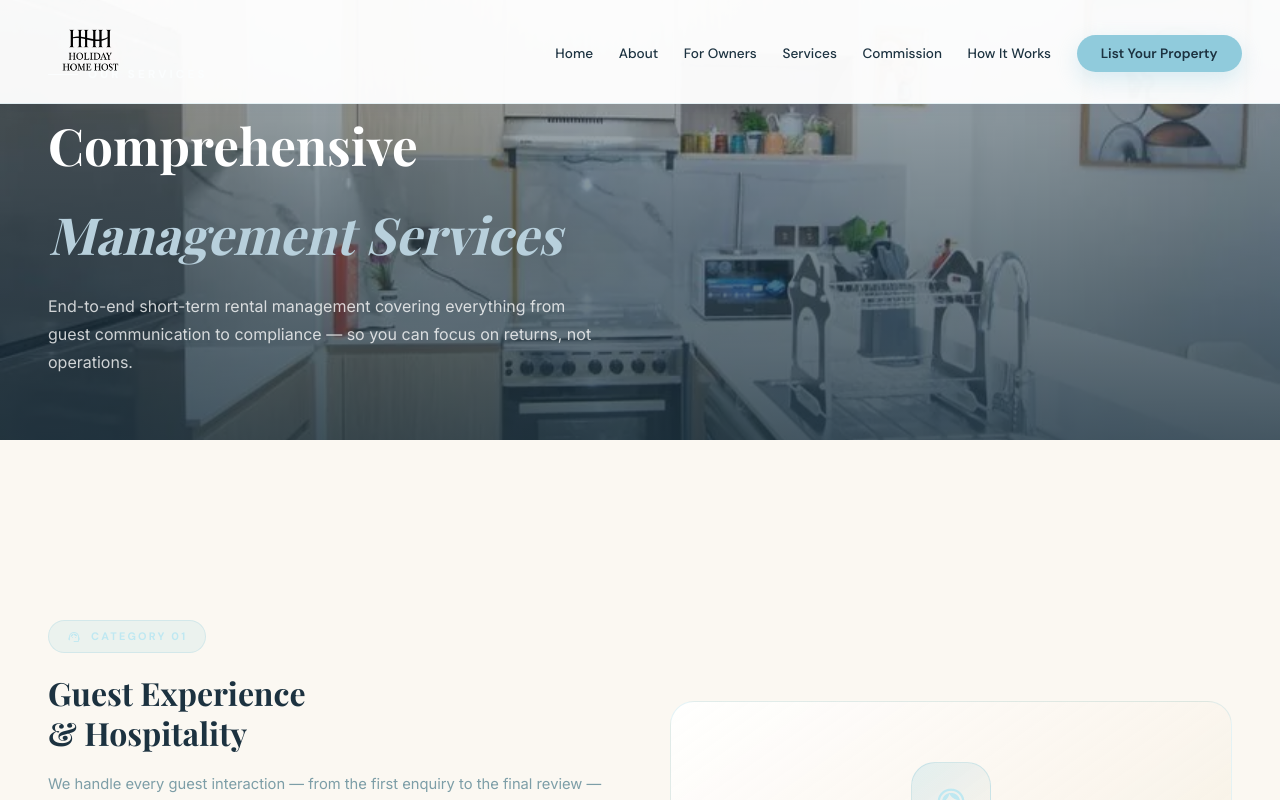
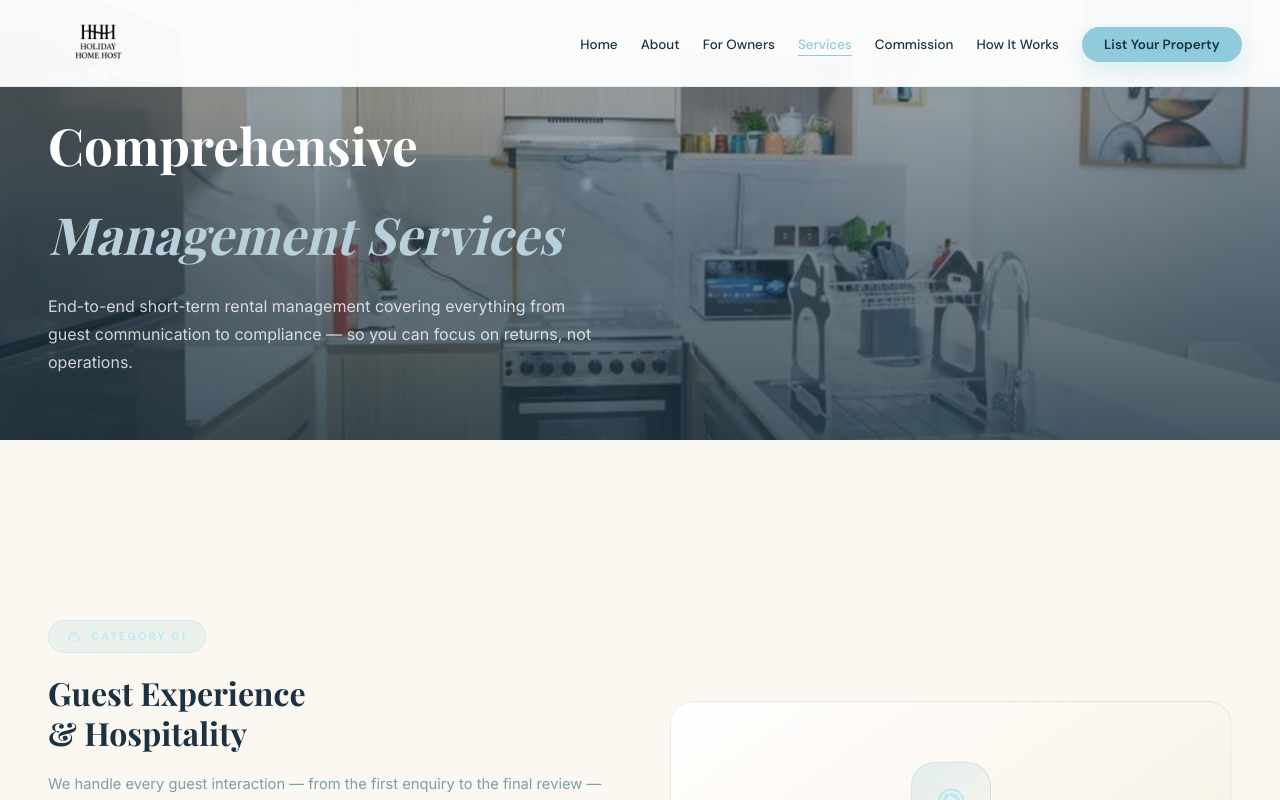
Before and after one commit to kartik-singhhh03/hhh, a React (Vite) app: page /services in a window 1280 px wide. Shown: the top 800 px of the page. Built offline with nearby package versions, Linux system fonts and the light colour scheme; a web font is replaced by a local one.

Commit message:
made navbar thinner

```diff
--- a/src/App.jsx
+++ b/src/App.jsx
@@ -70,6 +70,11 @@ const SEO_BY_PATH = {
   },
 };
 
+function getNavOffset() {
+  const nav = document.getElementById("mainNav");
+  return nav ? nav.getBoundingClientRect().height + 14 : 92;
+}
+
 function updateMeta(name, content, property = false) {
   const selector = property ? `meta[property="${name}"]` : `meta[name="${name}"]`;
   let tag = document.head.querySelector(selector);
@@ -134,11 +139,19 @@ export default function App() {
   }, [location.pathname]);
 
   useEffect(() => {
-    if (!location.hash) return;
+    if (!location.hash) {
+      window.scrollTo({ top: 0, left: 0, behavior: "auto" });
+      return;
+    }
 
     const id = location.hash.replace("#", "");
     window.setTimeout(() => {
-      document.getElementById(id)?.scrollIntoView({ behavior: "smooth" });
+      const target = document.getElementById(id);
+      if (!target) return;
+
+      const top =
+        target.getBoundingClientRect().top + window.scrollY - getNavOffset();
+      window.scrollTo({ top, behavior: "smooth" });
     }, 80);
   }, [location]);
 
--- a/src/components/Navbar.jsx
+++ b/src/components/Navbar.jsx
@@ -1,7 +1,17 @@
 import { useState, useEffect } from "react";
-import { Link } from "react-router-dom";
+import { Link, NavLink, useLocation } from "react-router-dom";
+
+const navItems = [
+  { to: "/", label: "Home", end: true },
+  { to: "/about", label: "About" },
+  { to: "/property-owners", label: "For Owners" },
+  { to: "/services", label: "Services" },
+  { to: "/commission", label: "Commission" },
+  { to: "/how-it-works", label: "How It Works" },
+];
 
 export default function Navbar() {
+  const location = useLocation();
   const [scrolled, setScrolled] = useState(false);
   const [menuOpen, setMenuOpen] = useState(false);
 
@@ -13,14 +23,42 @@ export default function Navbar() {
     return () => window.removeEventListener("scroll", handleScroll);
   }, []);
 
+  useEffect(() => {
+    setMenuOpen(false);
+  }, [location.pathname, location.hash]);
+
+  useEffect(() => {
+    const closeOnEscape = (event) => {
+      if (event.key === "Escape") setMenuOpen(false);
+    };
+
+    window.addEventListener("keydown", closeOnEscape);
+    return () => window.removeEventListener("keydown", closeOnEscape);
+  }, []);
+
   const closeMenu = () => setMenuOpen(false);
+  const linkClassName = ({ isActive }) => (isActive ? "active" : undefined);
+
+  const handleLogoClick = (event) => {
+    closeMenu();
+
+    if (location.pathname === "/") {
+      event.preventDefault();
+      window.scrollTo({ top: 0, behavior: "smooth" });
+    }
+  };
 
   return (
     <nav
       className={`nav ${scrolled ? "scrolled" : ""} ${menuOpen ? "menu-open" : ""}`}
       id="mainNav"
     >
-      <Link to="/" className="nav-logo" onClick={closeMenu}>
+      <Link
+        to="/"
+        className="nav-logo"
+        onClick={handleLogoClick}
+        aria-label="Holiday Home Host home"
+      >
         <img
           src="/hhh-black.webp"
           alt="Holiday Home Host"
@@ -28,44 +66,26 @@ export default function Navbar() {
         />
       </Link>
       <ul className="nav-links" id="navLinks">
+        {navItems.map((item) => (
+          <li key={item.to}>
+            <NavLink
+              to={item.to}
+              end={item.end}
+              className={linkClassName}
+              onClick={closeMenu}
+            >
+              {item.label}
+            </NavLink>
+          </li>
+        ))}
         <li>
-          <Link to="/" onClick={closeMenu}>
-            Home
-          </Link>
-        </li>
-        <li>
-          <Link to="/about" onClick={closeMenu}>
-            About
-          </Link>
-        </li>
-        <li>
-          <Link to="/property-owners" onClick={closeMenu}>
-            For Owners
-          </Link>
-        </li>
-        <li>
-          <Link to="/services" onClick={closeMenu}>
-            Services
-          </Link>
-        </li>
-        <li>
-          <Link to="/commission" onClick={closeMenu}>
-            Commission
-          </Link>
-        </li>
-        <li>
-          <Link to="/how-it-works" onClick={closeMenu}>
-            How It Works
-          </Link>
-        </li>
-        <li>
-          <Link
+          <NavLink
             to="/property-owners"
-            className="nav-cta"
+            className={({ isActive }) => `nav-cta ${isActive ? "active" : ""}`}
             onClick={closeMenu}
           >
             List Your Property
-          </Link>
+          </NavLink>
         </li>
       </ul>
       <button
--- a/src/styles.css
+++ b/src/styles.css
@@ -101,12 +101,13 @@
 
 /* ── Reset ── */
 *, *::before, *::after { box-sizing: border-box; margin: 0; padding: 0; }
-html  { scroll-behavior: smooth; font-size: 16px; }
+html  { scroll-behavior: smooth; scroll-padding-top: 92px; font-size: 16px; }
 body  { font-family: var(--font-sans); background: var(--bg-main); color: var(--text-body); overflow-x: hidden; line-height: 1.75; }
 img   { max-width: 100%; display: block; }
 a     { text-decoration: none; color: inherit; }
 ul    { list-style: none; }
 button{ cursor: pointer; border: none; outline: none; font-family: var(--font-ui); }
+[id] { scroll-margin-top: 92px; }
 
 ::-webkit-scrollbar { width: 5px; }
 ::-webkit-scrollbar-track { background: var(--bg-soft); }
@@ -265,8 +266,8 @@ section { padding: 100px 0; }
 .nav {
   position: fixed; top: 0; left: 0; right: 0;
   z-index: 1000;
-  min-height: 104px;
-  padding: 12px clamp(24px, 3vw, 48px);
+  min-height: 82px;
+  padding: 8px clamp(24px, 3vw, 48px);
   display: flex; align-items: center; justify-content: space-between;
   transition: var(--transition);
   background: rgba(255,255,255,.96);
@@ -277,8 +278,8 @@ section { padding: 100px 0; }
   background: rgba(255,255,255,.96);
   backdrop-filter: blur(20px);
   -webkit-backdrop-filter: blur(20px);
-  min-height: 88px;
-  padding: 8px clamp(24px, 3vw, 48px);
+  min-height: 72px;
+  padding: 6px clamp(24px, 3vw, 48px);
   border-bottom: 1px solid var(--border);
   box-shadow: 0 4px 24px rgba(144,203,220,0.16);
 }
@@ -286,14 +287,15 @@ section { padding: 100px 0; }
   display: inline-flex;
   align-items: center;
   justify-content: center;
-  width: 104px;
-  height: 78px;
+  width: 120px;
+  height: 70px;
   line-height: 1;
   flex-shrink: 0;
 }
 .brand-logo-img {
-  width: 78px;
-  height: 78px;
+  width: 100px;
+  height: auto;
+  max-height: 64px;
   object-fit: contain;
   border-radius: 0;
   background: transparent;
@@ -315,9 +317,9 @@ section { padding: 100px 0; }
 }
 .nav.scrolled .logo-sub { color: var(--primary-dark); }
 
-.nav-links { display: flex; align-items: center; gap: clamp(18px, 2vw, 32px); }
+.nav-links { display: flex; align-items: center; gap: clamp(16px, 1.8vw, 30px); }
 .nav-links a {
-  font-family: var(--font-ui); font-size: .85rem; font-weight: 500;
+  font-family: var(--font-ui); font-size: .84rem; font-weight: 500;
   color: var(--text-dark);
   transition: color .25s;
   position: relative;
@@ -328,21 +330,24 @@ section { padding: 100px 0; }
   background: var(--primary-dark); transform: scaleX(0); transform-origin: left;
   transition: transform .3s ease;
 }
-.nav-links a:not(.nav-cta):hover::after { transform: scaleX(1); }
-.nav-links a:not(.nav-cta):hover { color: var(--primary-dark); }
+.nav-links a:not(.nav-cta):hover::after,
+.nav-links a.active:not(.nav-cta)::after { transform: scaleX(1); }
+.nav-links a:not(.nav-cta):hover,
+.nav-links a.active:not(.nav-cta) { color: var(--primary-dark); }
 .nav.scrolled .nav-links a:not(.nav-cta):hover { color: var(--primary-dark); }
 
 .nav-cta {
   background: var(--primary-dark);
   color: var(--text-dark) !important;
-  padding: 10px 24px;
+  padding: 9px 22px;
   border-radius: var(--radius-xl);
   font-weight: 600 !important;
   transition: var(--transition) !important;
   box-shadow: 0 8px 22px rgba(144,203,220,0.32);
   white-space: nowrap;
 }
-.nav-cta:hover { background: #A8DCE8 !important; transform: translateY(-1px); }
+.nav-cta:hover,
+.nav-cta.active { background: #A8DCE8 !important; transform: translateY(-1px); }
 .nav-cta::after { display: none !important; }
 
 .nav-hamburger {
@@ -1033,15 +1038,17 @@ input[type="range"]::-webkit-slider-thumb { -webkit-appearance: none; width: 20p
   .review-card { flex: 0 0 calc(50% - 16px); }
 }
 @media (max-width: 768px) {
-  .nav { min-height: 86px; padding: 10px 20px; }
-  .nav.scrolled { min-height: 78px; padding: 8px 20px; }
+  html { scroll-padding-top: 82px; }
+  [id] { scroll-margin-top: 82px; }
+  .nav { min-height: 74px; padding: 8px 18px; }
+  .nav.scrolled { min-height: 68px; padding: 7px 18px; }
   .nav-logo {
-    width: 76px;
-    height: 62px;
+    width: 72px;
+    height: 52px;
   }
   .brand-logo-img {
-    width: 62px;
-    height: 62px;
+    width: 68px;
+    height: 50px;
   }
   .container { padding: 0 20px; }
   .footer { padding: 48px 20px; }
```
